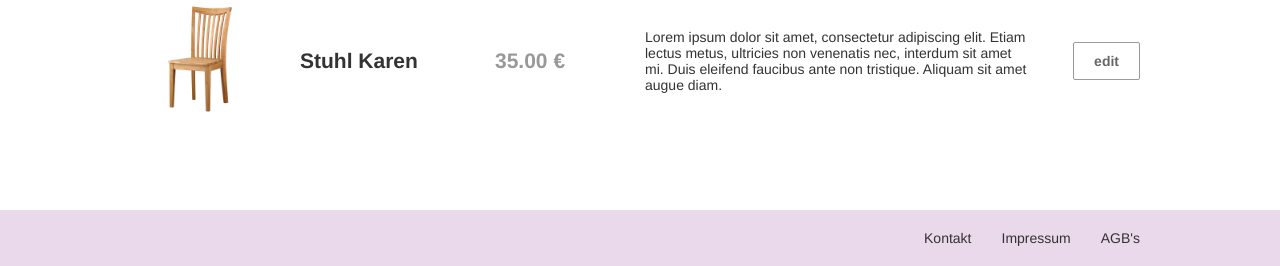
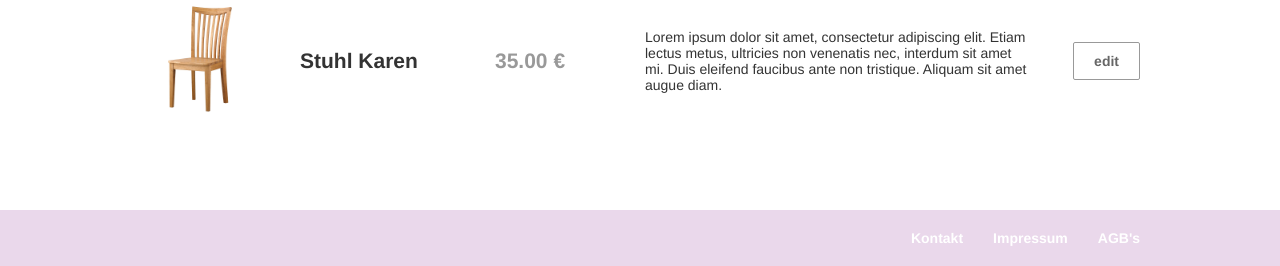
Before and after one commit to schubalibre/mme, a PHP site: page / in a window 1280 px wide. Shown: the part 4182-4448 px from the top of the page. Run offline with PHP 8.4, Linux system fonts and the light colour scheme; some libraries are stand-ins or nearby versions.

Commit message:
header verändert

```diff
--- a/css/main.css
+++ b/css/main.css
@@ -118,8 +118,8 @@ header{
 }
 
 nav a {
-    color: #333333;
-    font-weight: lighter;
+    color: #fff;
+    font-weight: bold;
     text-decoration: none;
     margin: 10px 30px 10px 0;
 }
@@ -129,7 +129,7 @@ nav li:last-child a {
 }
 
 nav a:hover {
-    border-bottom: 1px solid #333333;
+    border-bottom: 1px solid #FFF;
 }
 
 nav li {
--- a/index.html
+++ b/index.html
@@ -356,8 +356,8 @@
     function initialize() {
         var mapCanvas = document.getElementById('map');
         var mapOptions = {
-            center: new google.maps.LatLng(44.5403, -78.5463),
-            zoom: 8,
+            center: new google.maps.LatLng(52.5167, 13.3833),
+            zoom: 11,
             mapTypeId: google.maps.MapTypeId.ROADMAP
         }
         var map = new google.maps.Map(mapCanvas, mapOptions)
```
